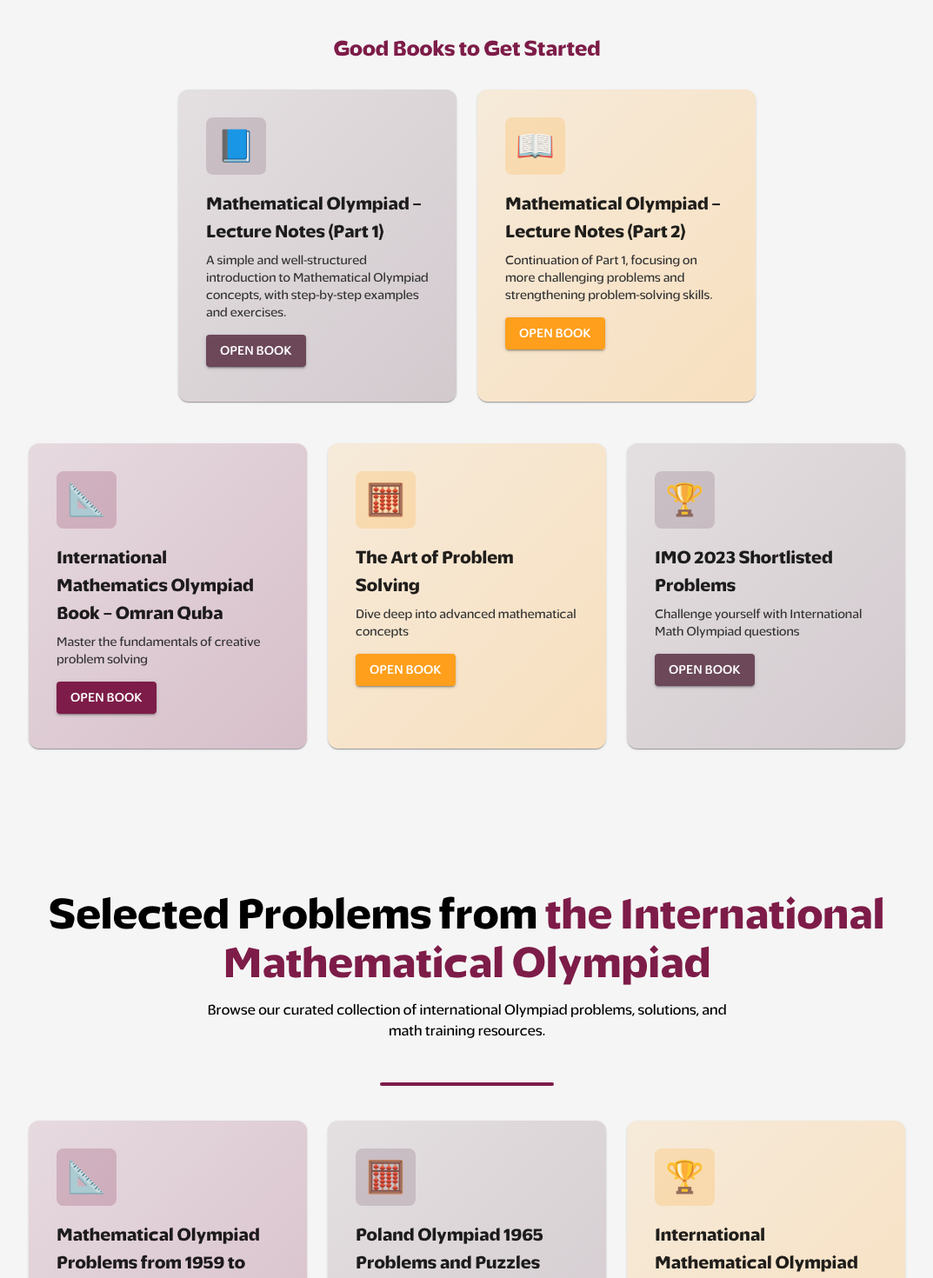
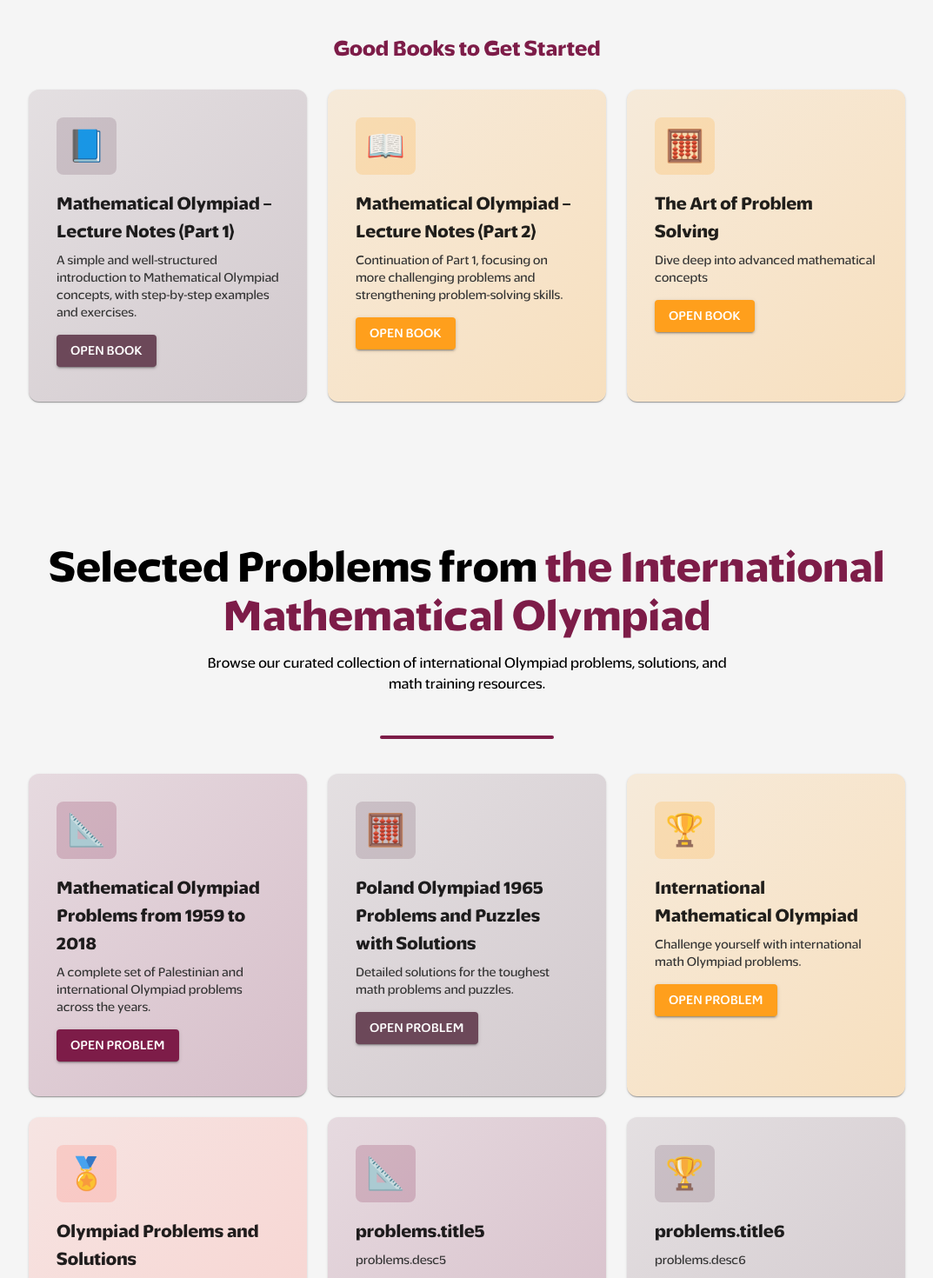
Before and after one commit to Graduation-Project-POM/FrontEnd-POM, a React (Vite) app: page /resources in a window 1280 px wide. Shown: the part 820-2290 px from the top of the page at 87% size, without its empty margins (103-1176 px from the left). Built offline with nearby package versions, Linux system fonts and the light colour scheme.

Commit message:
move International books to there section

```diff
--- a/src/Components/ResourcesComponents/books/book.tsx
+++ b/src/Components/ResourcesComponents/books/book.tsx
@@ -23,26 +23,12 @@ function Books() {
             icon: "📖",
         },
         {
-            title: t("books.title1"),
-            description: t("books.desc1"),
-            link: "https://drive.google.com/file/d/13_yxdhInipKbN7zkbSRJJ3EyF7wKISR8/view",
-            color: "#7D1C48",
-            icon: "📐",
-        },
-        {
             title: t("books.title2"),
             description: t("books.desc2"),
             link: "https://drive.google.com/file/d/13N6cRcuQ4XgnHg08AMNqF3jZdHXYHqLx/view?usp=drive_link",
             color: "#FF9F1C",
             icon: "🧮",
-        },
-        {
-            title: t("books.title3"),
-            description: t("books.desc3"),
-            link: "https://drive.google.com/file/d/1qxBldC_S7bby4FQjdG74eYEjxzCgz3Fy/view?usp=drive_link",
-            color: "#6C4859",
-            icon: "🏆",
-        },
+        }
     ];
 
     return (
@@ -90,32 +76,7 @@ function Books() {
                     justifyContent: "center"
                 }}
             >
-                {booksList.slice(0, 2).map((book, index) => (
-                    <Card key={index} sx={styles.card(book.color)}>
-                        <CardContent>
-                            <Box sx={styles.iconBox(book.color)}>{book.icon}</Box>
-                            <Typography variant="h6" sx={styles.cardTitle}>
-                                {book.title}
-                            </Typography>
-                            <Typography variant="body2" sx={styles.cardDesc}>
-                                {book.description}
-                            </Typography>
-                            <Button
-                                href={book.link}
-                                target="_blank"
-                                rel="noopener noreferrer"
-                                variant="contained"
-                                sx={styles.button(book.color)}
-                            >
-                                {t("books.open")}
-                            </Button>
-                        </CardContent>
-                    </Card>
-                ))}
-            </Box>
-
-            <Box sx={{ ...styles.starterGrid, mt: 6 }}>
-                {booksList.slice(2).map((book, index) => (
+                {booksList.slice(0, 3).map((book, index) => (
                     <Card key={index} sx={styles.card(book.color)}>
                         <CardContent>
                             <Box sx={styles.iconBox(book.color)}>{book.icon}</Box>
--- a/src/Components/ResourcesComponents/problems/problems.tsx
+++ b/src/Components/ResourcesComponents/problems/problems.tsx
@@ -35,7 +35,21 @@ function Problems() {
             link: "https://www.imo-official.org/results.aspx",
             color: "#FF6F61",
             icon: "🏅",
-        }
+        },
+        {
+            title: t("problems.title5"),
+            description: t("problems.desc5"),
+            link: "https://drive.google.com/file/d/13_yxdhInipKbN7zkbSRJJ3EyF7wKISR8/view",
+            color: "#7D1C48",
+            icon: "📐",
+        },
+        {
+            title: t("problems.title6"),
+            description: t("problems.desc6"),
+            link: "https://drive.google.com/file/d/1qxBldC_S7bby4FQjdG74eYEjxzCgz3Fy/view?usp=drive_link",
+            color: "#6C4859",
+            icon: "🏆",
+        },
     ];
 
     return (
--- a/src/lang/ar.json
+++ b/src/lang/ar.json
@@ -196,12 +196,8 @@
     "heroDesc": "مجموعة مختارة من الكتب المفيدة لدعم رحلتك التعليمية وبناء أساس قوي.",
     "open": "فتح الكتاب",
     "starterTitle": "كتب جيدة للانطلاقة",
-    "title1": "كتاب الأولمبياد الدولي للرياضيات – عمران قوبا",
-    "desc1": "أتقِن أساسيات حلّ المشكلات بطريقة إبداعية",
     "title2": "فن حلّ المشكلات",
     "desc2": "اغمر نفسك في مفاهيم الرياضيات المتقدمة",
-    "title3": "مسائل مختارة من الأولمبياد الدولي للرياضيات 2023",
-    "desc3": "تحدَّ نفسك مع مسائل الأولمبياد الدولي للرياضيات",
     "title4": "أولمبياد الرياضيّات – ملاحظات ومحاضرات (الجزء الأول)",
     "desc4": "مدخل مبسّط ومنظّم لمفاهيم أولمبياد الرياضيّات، مع أمثلة وتمارين خطوة بخطوة.",
     "title5": "أولمبياد الرياضيّات – ملاحظات ومحاضرات (الجزء الثاني)",
@@ -219,6 +215,10 @@
     "desc3": "تحدَّ نفسك مع مسائل الأولمبياد الدولية في الرياضيات.",
     "title4": "مسائل وحلول الأولمبياد",
     "desc4": "موقع شامل للمسائل والحلول المتقدمة.",
+    "title5": "كتاب الأولمبياد الدولي للرياضيات – عمران قوبا",
+    "desc5": "أتقِن أساسيات حلّ المشكلات بطريقة إبداعية",
+    "title6": "مسائل مختارة من الأولمبياد الدولي للرياضيات 2023",
+    "desc6": "تحدَّ نفسك مع مسائل الأولمبياد الدولي للرياضيات",
     "open": "افتح المسألة"
   },
   "worksheets": {
```
